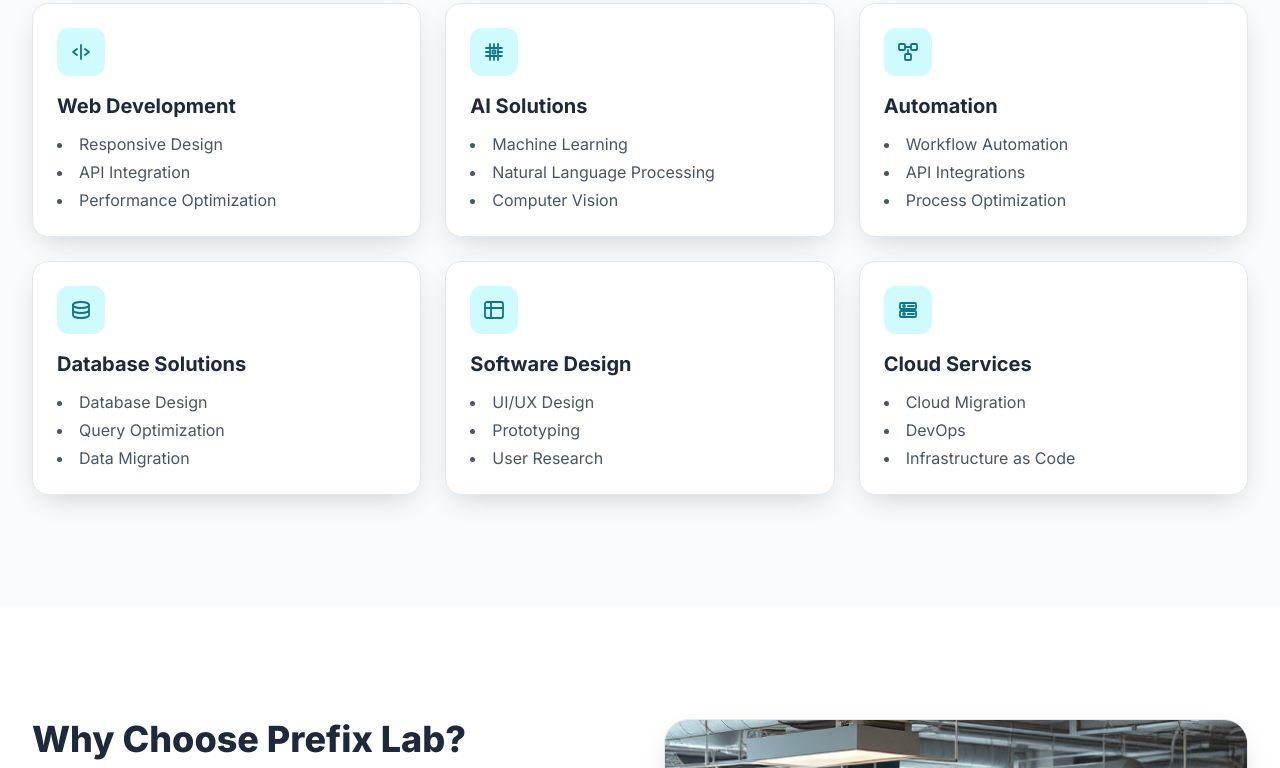
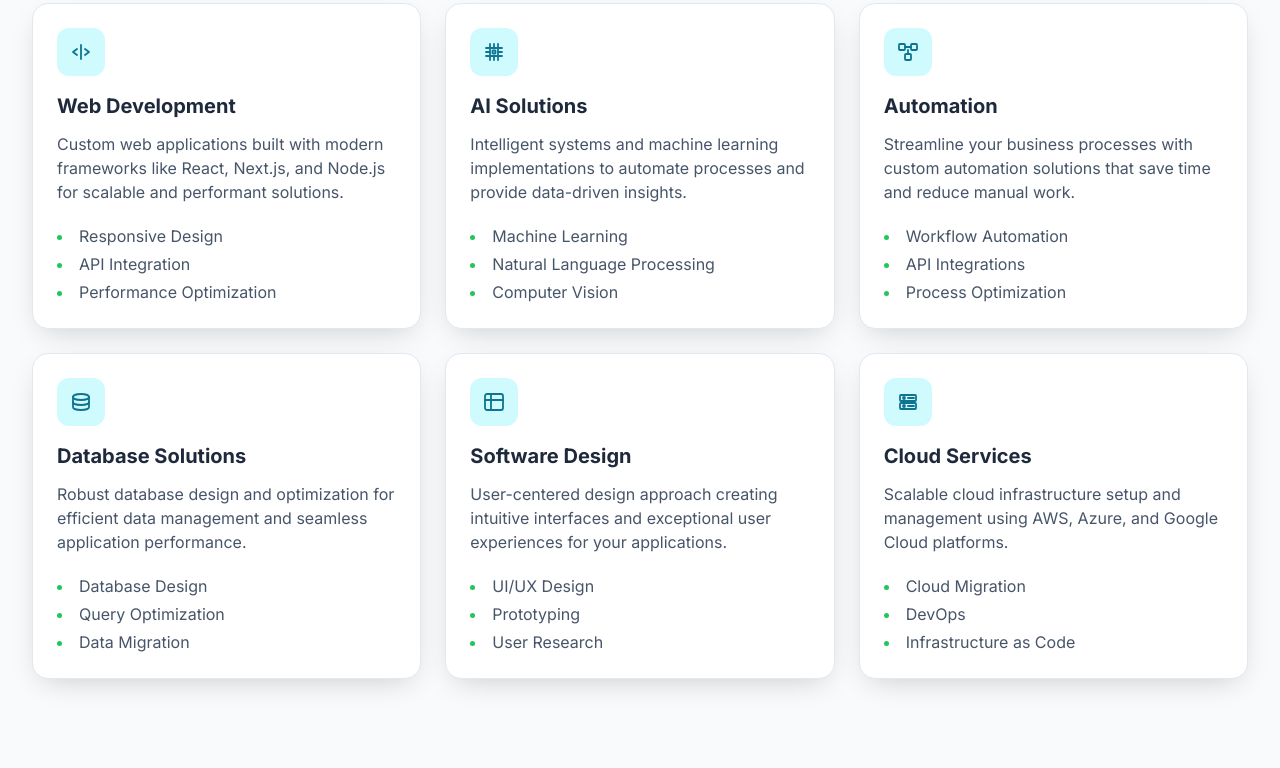
Before and after one commit to PrefixLab/prefixlab.com, a plain HTML site: page index.html in a window 1280 px wide. Shown: the part 1093-1861 px from the top of the page. Drawn offline with nearby package versions, Linux system fonts and the light colour scheme.

Commit message:
Added some portfolio details

```diff
--- a/index.html
+++ b/index.html
@@ -138,6 +138,7 @@
         <p class="mt-3 text-slate-600 dark:text-slate-300">We offer comprehensive software development services to help your business thrive in the digital landscape.</p>
       </div>
       <div class="mt-10 grid sm:grid-cols-2 lg:grid-cols-3 gap-6">
+
         <!-- Web Dev -->
         <article class="group rounded-2xl border border-slate-200 dark:border-slate-800 bg-white dark:bg-slate-950 p-6 shadow-soft hover:shadow-lg transition-shadow">
           <div class="h-12 w-12 rounded-xl bg-brand-100 text-brand-700 grid place-items-center mb-4">
@@ -146,10 +147,14 @@
             </svg>
           </div>
           <h3 class="text-xl font-bold">Web Development</h3>
-          <ul class="mt-3 list-disc list-inside text-slate-600 dark:text-slate-300 space-y-1">
+          <p class="mt-3 text-slate-600 dark:text-slate-300">
+            Custom web applications built with modern frameworks like React, Next.js, and Node.js for scalable and performant solutions.
+          </p>
+          <ul class="mt-5 list-disc list-inside marker:text-green-500 text-slate-600 dark:text-slate-300 space-y-1">
             <li>Responsive Design</li><li>API Integration</li><li>Performance Optimization</li>
           </ul>
         </article>
+
         <!-- AI -->
         <article class="group rounded-2xl border border-slate-200 dark:border-slate-800 bg-white dark:bg-slate-950 p-6 shadow-soft hover:shadow-lg transition-shadow">
           <div class="h-12 w-12 rounded-xl bg-brand-100 text-brand-700 grid place-items-center mb-4">
@@ -159,10 +164,14 @@
             </svg>
           </div>
           <h3 class="text-xl font-bold">AI Solutions</h3>
-          <ul class="mt-3 list-disc list-inside text-slate-600 dark:text-slate-300 space-y-1">
+          <p class="mt-3 text-slate-600 dark:text-slate-300">
+            Intelligent systems and machine learning implementations to automate processes and provide data-driven insights.
+          </p>
+          <ul class="mt-5 list-disc list-inside marker:text-green-500 text-slate-600 dark:text-slate-300 space-y-1">
             <li>Machine Learning</li><li>Natural Language Processing</li><li>Computer Vision</li>
           </ul>
         </article>
+
         <!-- Automation -->
         <article class="group rounded-2xl border border-slate-200 dark:border-slate-800 bg-white dark:bg-slate-950 p-6 shadow-soft hover:shadow-lg transition-shadow">
           <div class="h-12 w-12 rounded-xl bg-brand-100 text-brand-700 grid place-items-center mb-4">
@@ -171,10 +180,14 @@
             </svg>
           </div>
           <h3 class="text-xl font-bold">Automation</h3>
-          <ul class="mt-3 list-disc list-inside text-slate-600 dark:text-slate-300 space-y-1">
+          <p class="mt-3 text-slate-600 dark:text-slate-300">
+            Streamline your business processes with custom automation solutions that save time and reduce manual work.
+          </p>
+          <ul class="mt-5 list-disc list-inside marker:text-green-500 text-slate-600 dark:text-slate-300 space-y-1">
             <li>Workflow Automation</li><li>API Integrations</li><li>Process Optimization</li>
           </ul>
         </article>
+
         <!-- Database -->
         <article class="group rounded-2xl border border-slate-200 dark:border-slate-800 bg-white dark:bg-slate-950 p-6 shadow-soft hover:shadow-lg transition-shadow">
           <div class="h-12 w-12 rounded-xl bg-brand-100 text-brand-700 grid place-items-center mb-4">
@@ -183,10 +196,14 @@
             </svg>
           </div>
           <h3 class="text-xl font-bold">Database Solutions</h3>
-          <ul class="mt-3 list-disc list-inside text-slate-600 dark:text-slate-300 space-y-1">
+          <p class="mt-3 text-slate-600 dark:text-slate-300">
+            Robust database design and optimization for efficient data management and seamless application performance.
+          </p>
+          <ul class="mt-5 list-disc list-inside marker:text-green-500 text-slate-600 dark:text-slate-300 space-y-1">
             <li>Database Design</li><li>Query Optimization</li><li>Data Migration</li>
           </ul>
         </article>
+
         <!-- Software Design -->
         <article class="group rounded-2xl border border-slate-200 dark:border-slate-800 bg-white dark:bg-slate-950 p-6 shadow-soft hover:shadow-lg transition-shadow">
           <div class="h-12 w-12 rounded-xl bg-brand-100 text-brand-700 grid place-items-center mb-4">
@@ -195,10 +212,14 @@
             </svg>
           </div>
           <h3 class="text-xl font-bold">Software Design</h3>
-          <ul class="mt-3 list-disc list-inside text-slate-600 dark:text-slate-300 space-y-1">
+          <p class="mt-3 text-slate-600 dark:text-slate-300">
+            User-centered design approach creating intuitive interfaces and exceptional user experiences for your applications.
+          </p>
+          <ul class="mt-5 list-disc list-inside marker:text-green-500 text-slate-600 dark:text-slate-300 space-y-1">
             <li>UI/UX Design</li><li>Prototyping</li><li>User Research</li>
           </ul>
         </article>
+
         <!-- Cloud -->
         <article class="group rounded-2xl border border-slate-200 dark:border-slate-800 bg-white dark:bg-slate-950 p-6 shadow-soft hover:shadow-lg transition-shadow">
           <div class="h-12 w-12 rounded-xl bg-brand-100 text-brand-700 grid place-items-center mb-4">
@@ -207,10 +228,14 @@
             </svg>
           </div>
           <h3 class="text-xl font-bold">Cloud Services</h3>
-          <ul class="mt-3 list-disc list-inside text-slate-600 dark:text-slate-300 space-y-1">
+          <p class="mt-3 text-slate-600 dark:text-slate-300">
+            Scalable cloud infrastructure setup and management using AWS, Azure, and Google Cloud platforms.
+          </p>
+          <ul class="mt-5 list-disc list-inside marker:text-green-500 text-slate-600 dark:text-slate-300 space-y-1">
             <li>Cloud Migration</li><li>DevOps</li><li>Infrastructure as Code</li>
           </ul>
         </article>
+
       </div>
     </div>
   </section>
@@ -260,7 +285,7 @@
     <div class="max-w-7xl mx-auto px-4 sm:px-6 lg:px-8">
       <div class="max-w-2xl">
         <h2 class="text-3xl md:text-4xl font-extrabold">Our Portfolio</h2>
-        <p class="mt-3 text-slate-600 dark:text-slate-300">Explore our recent projects and see how we've helped businesses transform their digital presence.</p>
+        <p class="mt-3 text-slate-600 dark:text-slate-300">Explore our recent projects and discover how we've empowered brands with innovative solutions, turning ideas into impactful digital experiences.</p>
       </div>
 
       <div class="mt-8 flex flex-wrap items-center gap-3 text-sm">
@@ -565,11 +590,11 @@
         <div>
           <h4 class="font-semibold text-slate-100">Services</h4>
           <ul class="mt-4 space-y-3 text-sm">
-            <li><a href="#" class="text-slate-400 hover:text-white transition">Web Development</a></li>
-            <li><a href="#" class="text-slate-400 hover:text-white transition">AI Solutions</a></li>
-            <li><a href="#" class="text-slate-400 hover:text-white transition">Automation</a></li>
-            <li><a href="#" class="text-slate-400 hover:text-white transition">Ecommerce Solutions</a></li>
-            <li><a href="#" class="text-slate-400 hover:text-white transition">Cloud Services</a></li>
+            <li><a href="#services" class="text-slate-400 hover:text-white transition">Web Development</a></li>
+            <li><a href="#services" class="text-slate-400 hover:text-white transition">AI Solutions</a></li>
+            <li><a href="#services" class="text-slate-400 hover:text-white transition">Automation</a></li>
+            <li><a href="#services" class="text-slate-400 hover:text-white transition">Ecommerce Solutions</a></li>
+            <li><a href="#services" class="text-slate-400 hover:text-white transition">Cloud Services</a></li>
           </ul>
         </div>
 
```
